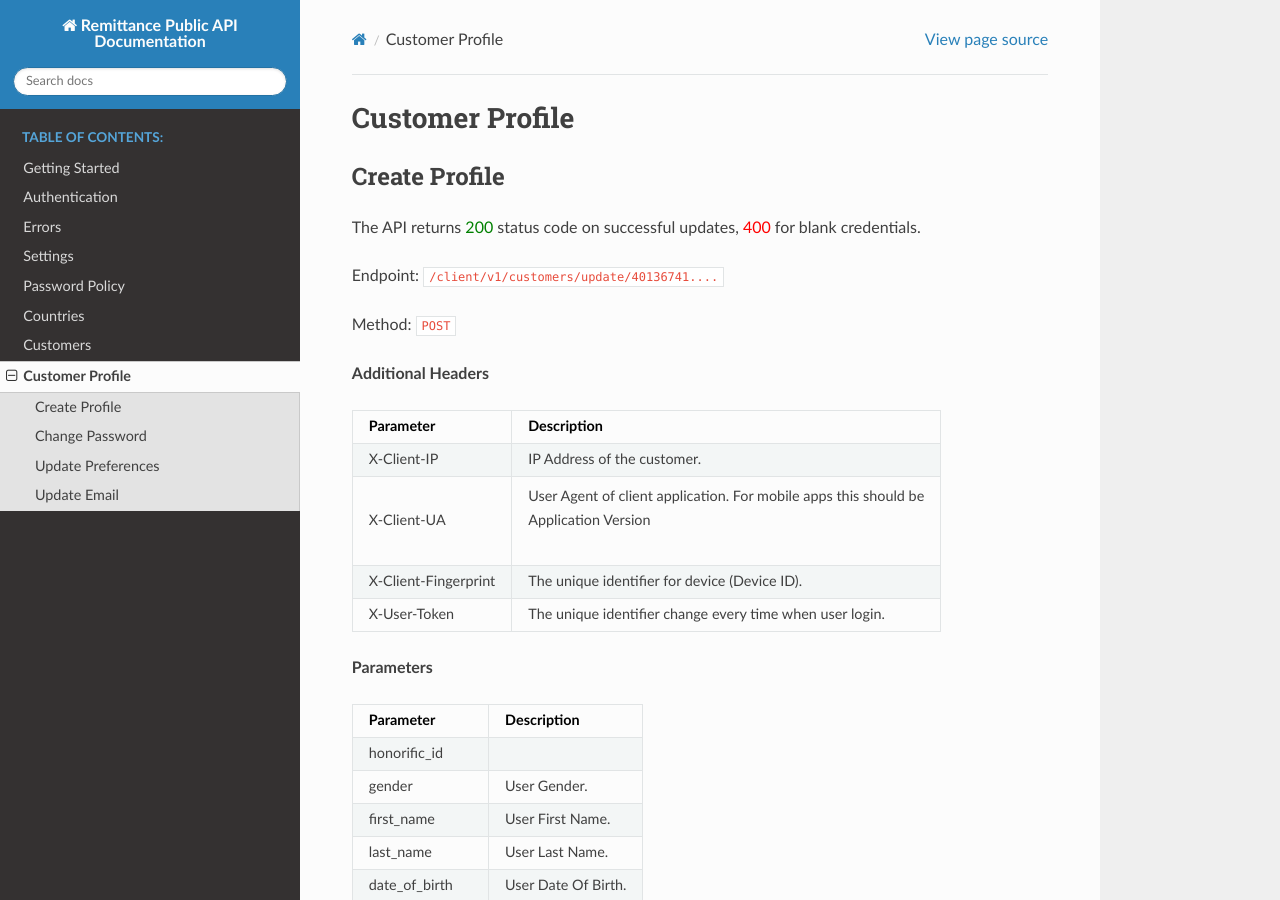
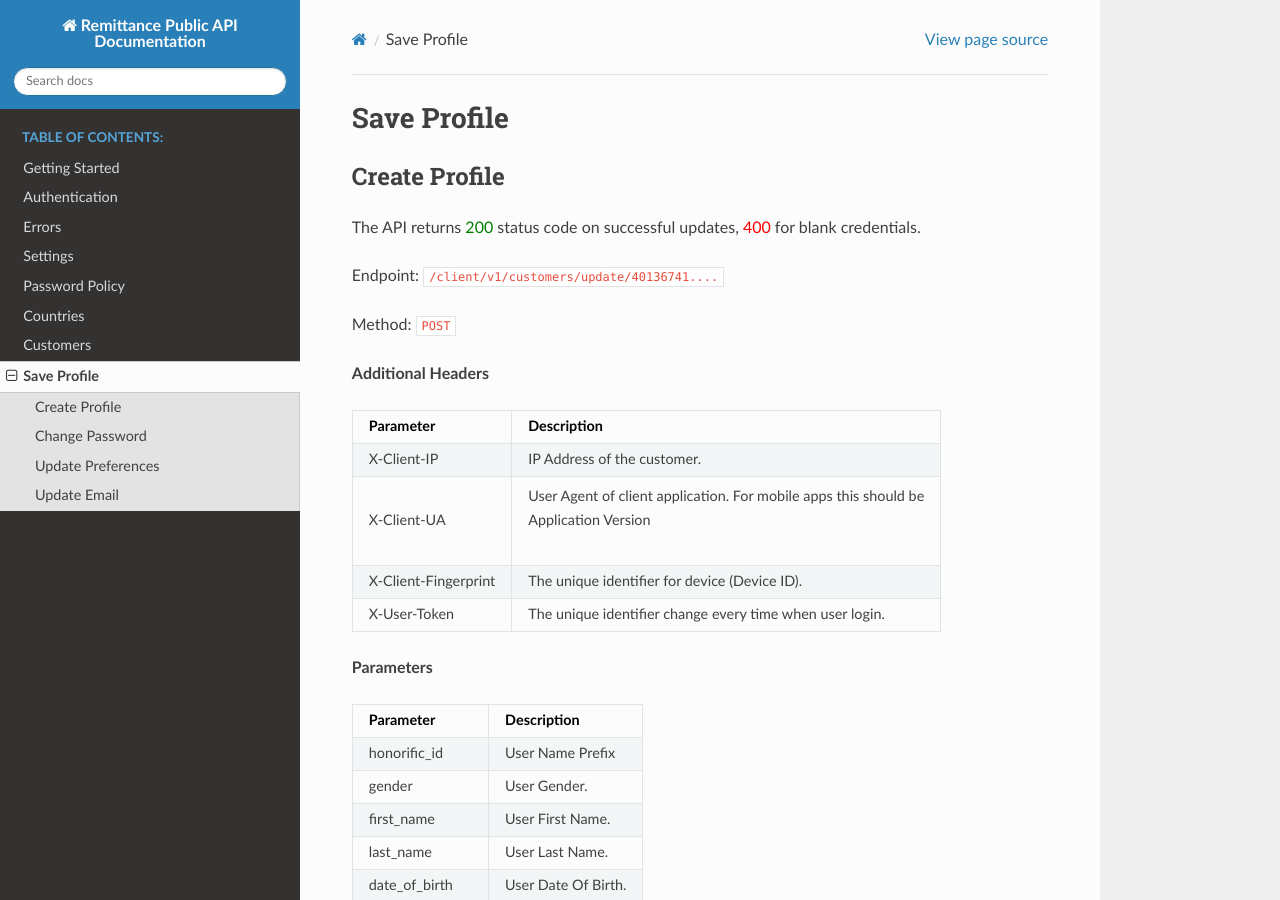
Before and after one commit to think-ai/remittance-public-api-docs, a Sphinx documentation site: the page built from docs/source/profile.rst, in a window 1280 px wide and 900 px high. Built offline with Sphinx 7.4.7 and the Read the Docs theme 2.0.0, drawn with Linux system fonts in a browser that asks for light colours.

Commit message:
Create profile to save profile.

```diff
--- a/docs/source/profile.rst
+++ b/docs/source/profile.rst
@@ -5,7 +5,7 @@
 .. role:: red
 .. role:: green
 
-Customer Profile
+Save Profile
 =====================
 
 Create Profile
@@ -37,7 +37,7 @@ Method: ``POST``
 +--------------------------+-------------------------------------------------------------------------+
 | Parameter                | Description                                                             |
 +==========================+=========================================================================+
-| honorific_id             |                                                                         |
+| honorific_id             | User Name Prefix                                                        |
 +--------------------------+-------------------------------------------------------------------------+
 | gender                   | User Gender.                                                            |
 +--------------------------+-------------------------------------------------------------------------+
```
Also changed, not shown: 1 other file.
